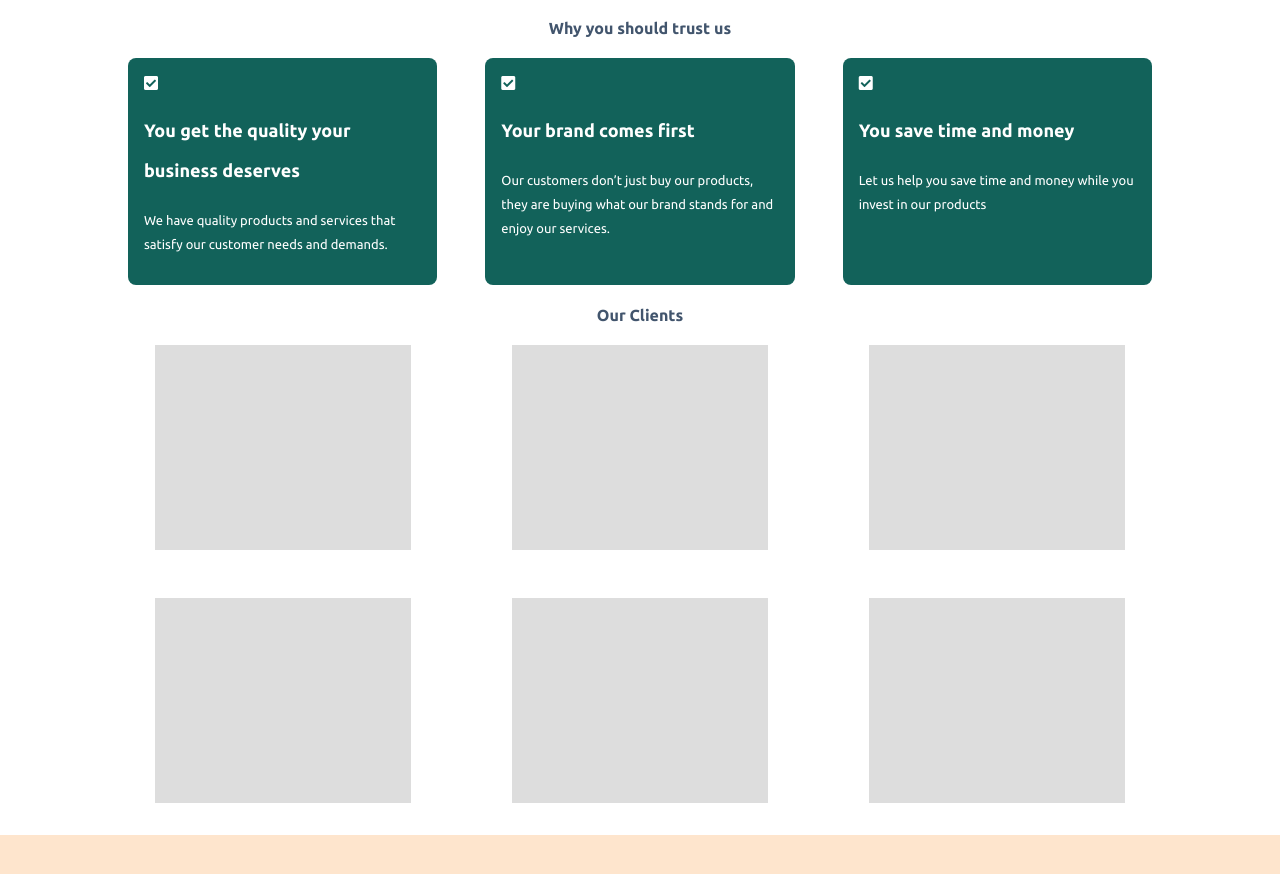
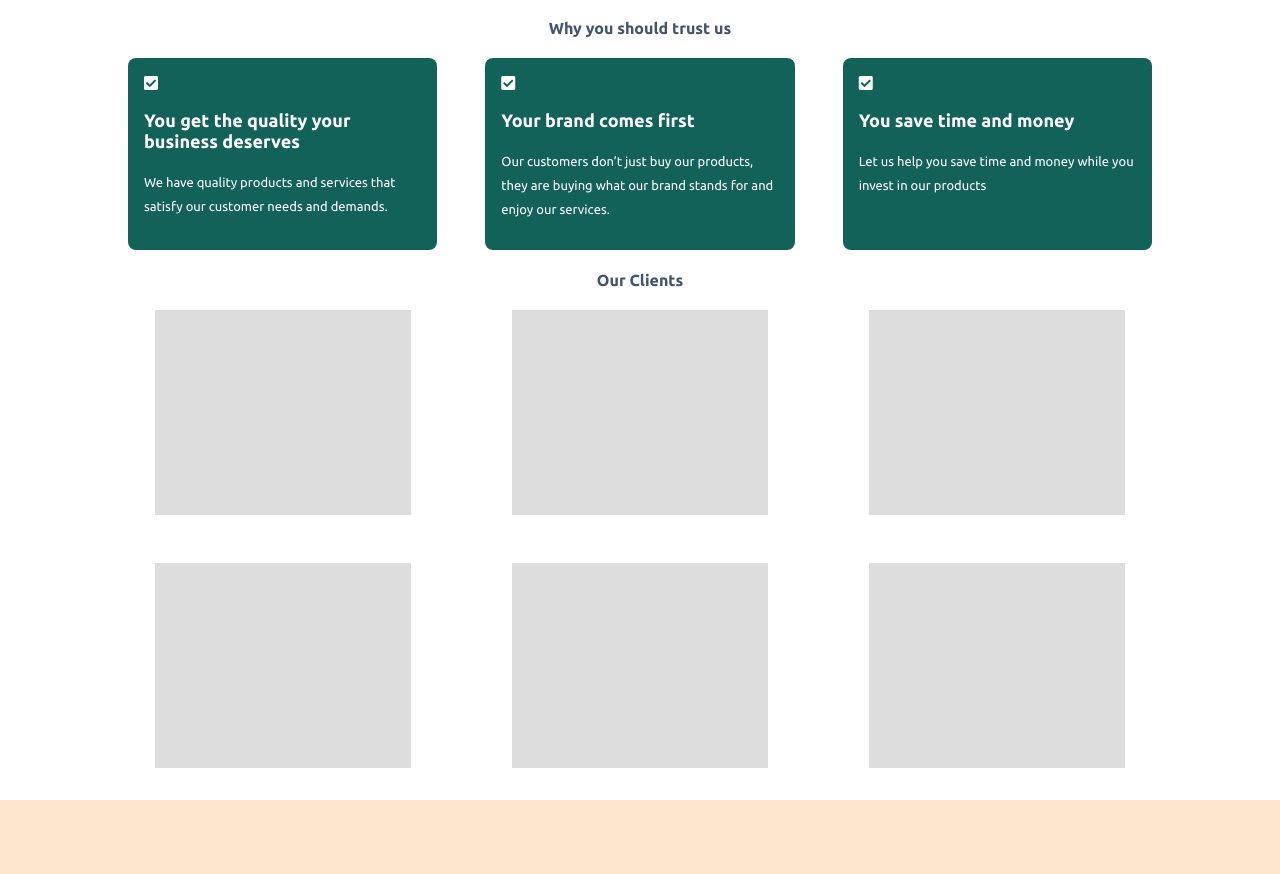
Before and after one commit to Emmyinkk/BrandGadget, a plain HTML site: page index.html in a window 1280 px wide. Shown: the part 4026-4900 px from the top of the page. Drawn offline with nearby package versions, Linux system fonts and the light colour scheme.

Commit message:
Update home.css

```diff
--- a/css/home.css
+++ b/css/home.css
@@ -515,7 +515,6 @@
     .paragraph1 {
         font-weight: bold;
         font-size: 18px;
-        line-height: 40px;
     }
     .paragraph2 {
         font-size: 13px;
```
